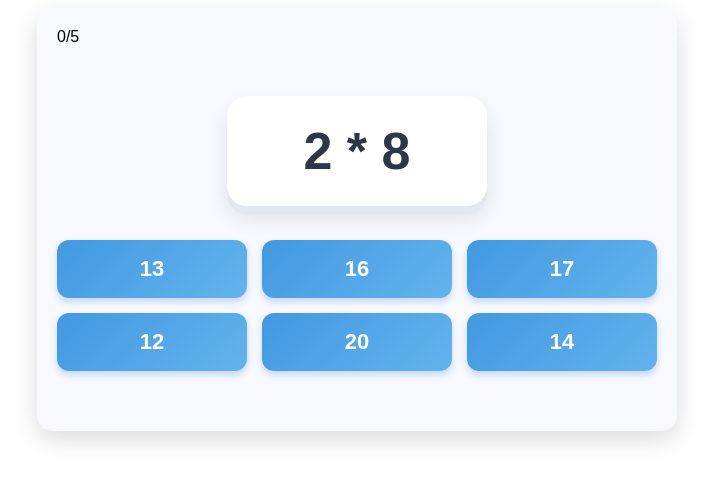
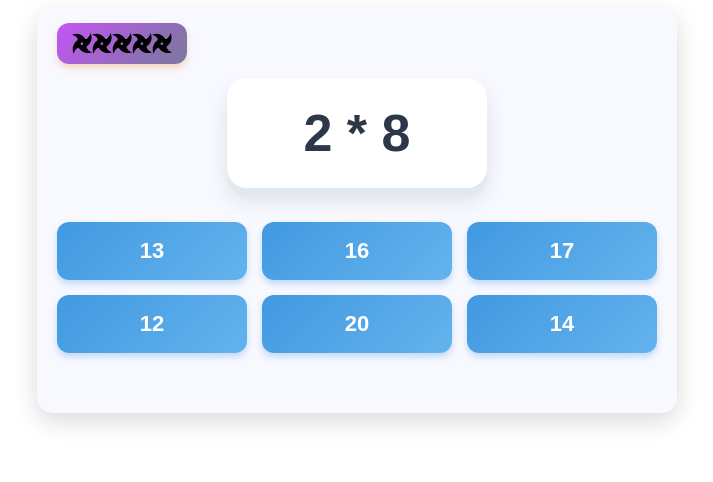
Before and after one commit to woocasch/multi-ninja, a React app in the folder front/: page /play in a window 1280 px wide. Both pictures are taken after a click on the button "Rozpocznij". Shown: the top 482 px of the page, without its empty margins (283-996 px from the left). Built offline with nearby package versions, Linux system fonts and the light colour scheme; the HTML template or start-up script is replaced by a standard one.

Commit message:
Improve lifes display.

```diff
--- /dev/null
+++ b/front/src/play/lifes.css
@@ -0,0 +1,14 @@
+.lifes-display {
+    position: absolute;
+    top: 15px;
+    left: 20px;
+    background: linear-gradient(135deg, #c355f6, #79799b);
+    color: white;
+    font-size: 18px;
+    font-weight: bold;
+    padding: 10px 15px;
+    border-radius: 12px;
+    box-shadow: 0 4px 6px rgba(237, 137, 54, 0.3);
+    display: flex;
+    align-items: center;
+}
--- a/front/src/play/lifes.tsx
+++ b/front/src/play/lifes.tsx
@@ -1,4 +1,7 @@
-import React from "react";
+import React, { useMemo } from "react";
+import './lifes.css';
+import lostLifeImage from '../assets/shuriken-empty.svg';
+import remainingLifeImage from '../assets/shuriken-full.svg';
 
 export interface Properties {
     lifesLost: number;
@@ -6,9 +9,18 @@ export interface Properties {
 }
 
 export default function LifesComponent(props: Properties) {
+    const lifesRemaining = useMemo(() => {
+        return props.lifesAvailable - props.lifesLost;
+    }, [props.lifesLost, props.lifesAvailable]);
+
     return (
-        <div>
-            {props.lifesLost}/{props.lifesAvailable}
+        <div class="lifes-display">
+            {[...Array(lifesRemaining)].map((x, i) => (
+                <img key={i} src={remainingLifeImage} style={{ width: '20px' }} />
+            ))}
+            {[...Array(props.lifesLost)].map((x, i) => (
+                <img key={i} src={lostLifeImage} style={{ width: '20px' }} />
+            ))}
         </div>
     );
 }
```
Also changed, not shown: front/src/assets/shuriken-empty.svg (added), front/src/assets/shuriken-full.svg (added).
